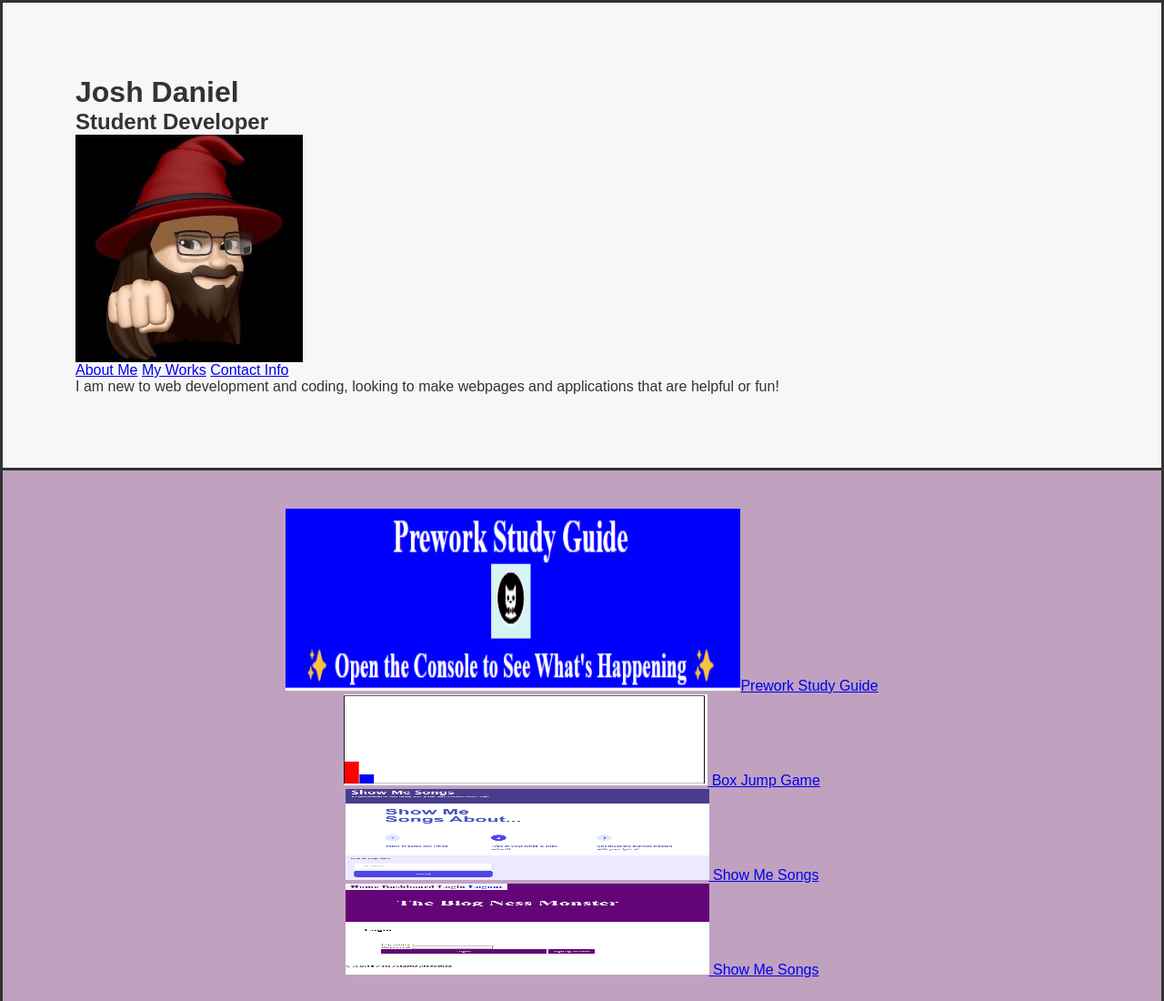
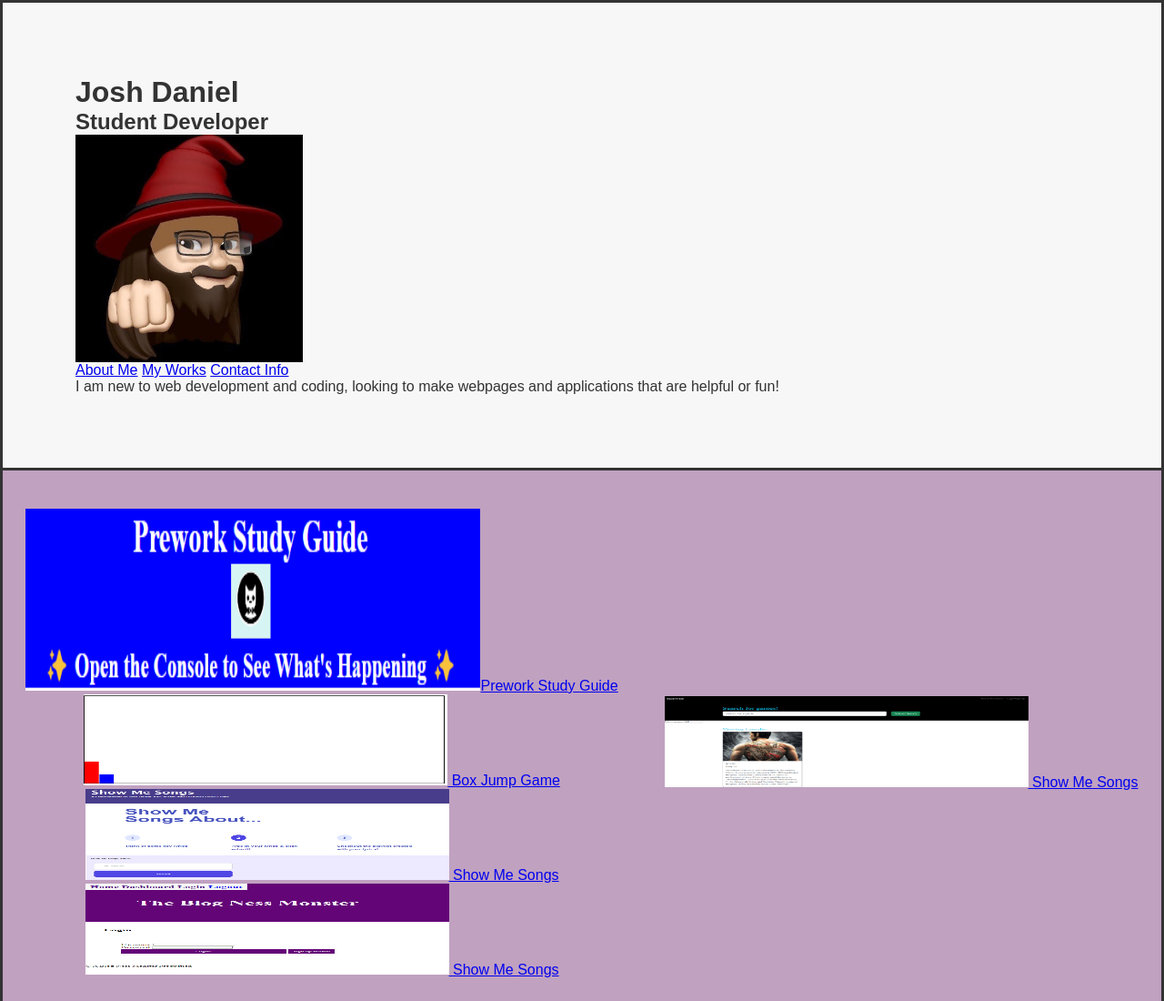
Before and after one commit to jmod333/challenge-2, a plain HTML site: page index.html in a window 1280 px wide. Shown: the top 1100 px of the page at 91% size. Drawn offline with Linux system fonts and the light colour scheme.

Commit message:
Added RIZEWEB site

```diff
--- a/index.html
+++ b/index.html
@@ -92,6 +92,17 @@ THEN I am presented with a responsive layout that adapts to my viewport-->
             Show Me Songs</a
           >
         </li>
+        <li>
+          <a href="https://web-rizeup.herokuapp.com/">
+            <img
+              src="Assets/images/rize-web.png"
+              alt="RIZEWEB"
+              height="100"
+              width="400"
+            />
+            Show Me Songs</a
+          >
+        </li>
       </ul>
     </article>
 
```
Also changed, not shown: Assets/images/rize-web.png (added).
